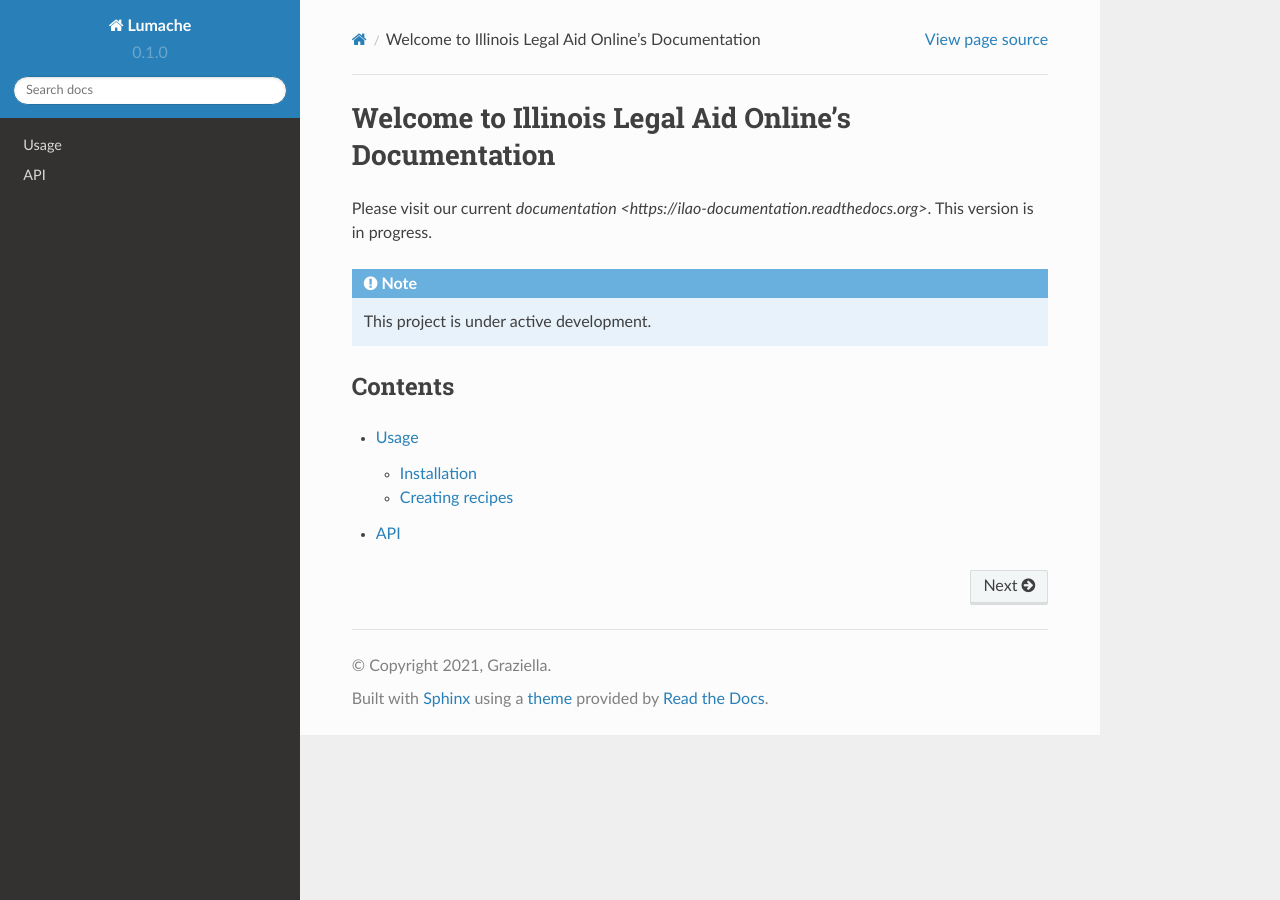
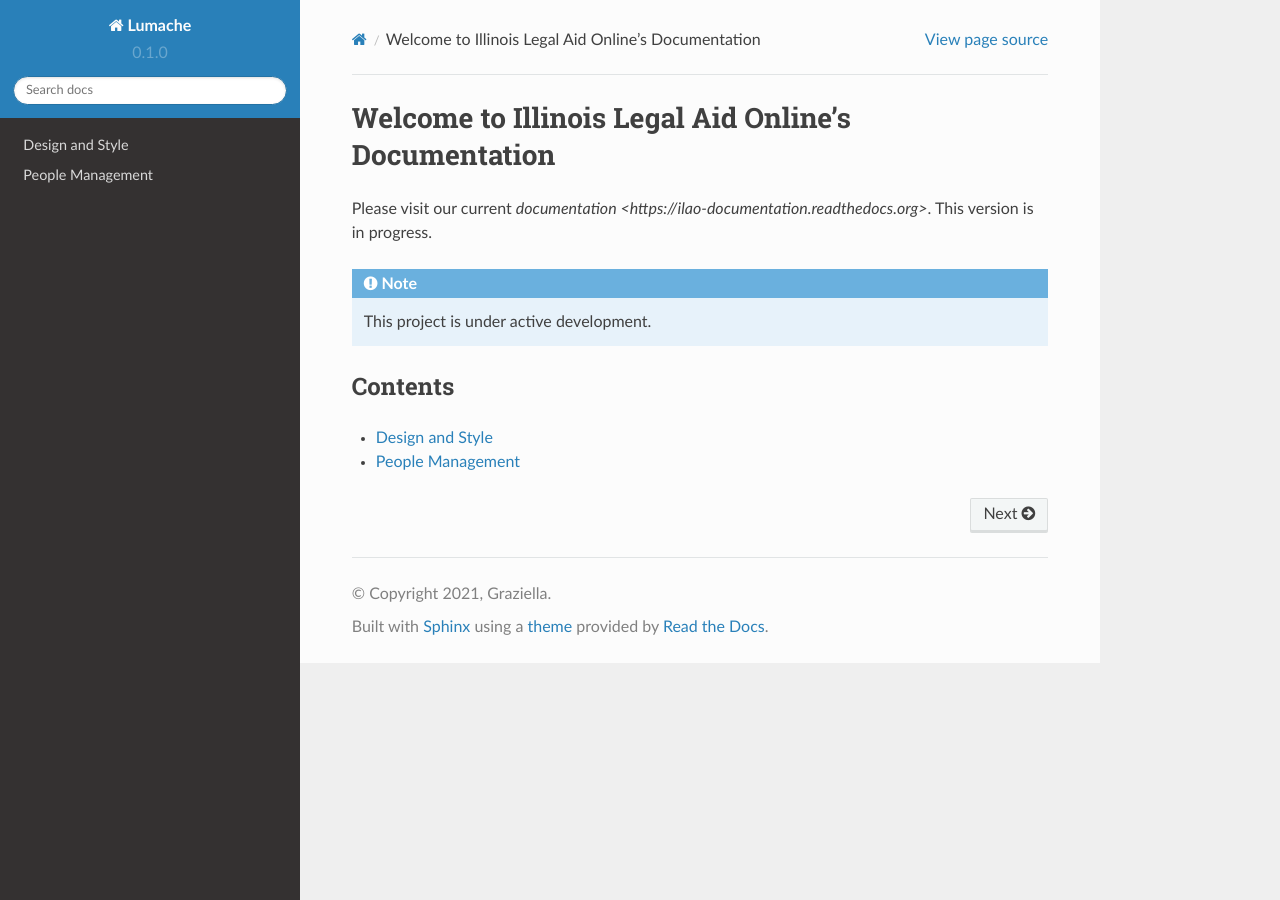
Before and after one commit to IllinoisLegalAidOnline/website-docs, a Sphinx documentation site: the page built from docs/source/index.rst, in a window 1280 px wide. Built offline with Sphinx 7.4.7 and the Read the Docs theme 2.0.0, drawn with Linux system fonts in a browser that asks for light colours.

Commit message:
Initial design and people

```diff
--- /dev/null
+++ b/docs/source/design_guide.rst
@@ -0,0 +1,3 @@
+========================
+Design and Style
+========================
--- a/docs/source/index.rst
+++ b/docs/source/index.rst
@@ -12,5 +12,5 @@
 
 .. toctree::
 
-   usage
-   api
+  design_guide
+  people
--- /dev/null
+++ b/docs/source/people.rst
@@ -0,0 +1,3 @@
+=======================
+People Management
+=======================
```
Also changed, not shown: docs/source/api.rst (deleted, +0 -7 lines), docs/source/usage.rst (deleted, +0 -33 lines).
